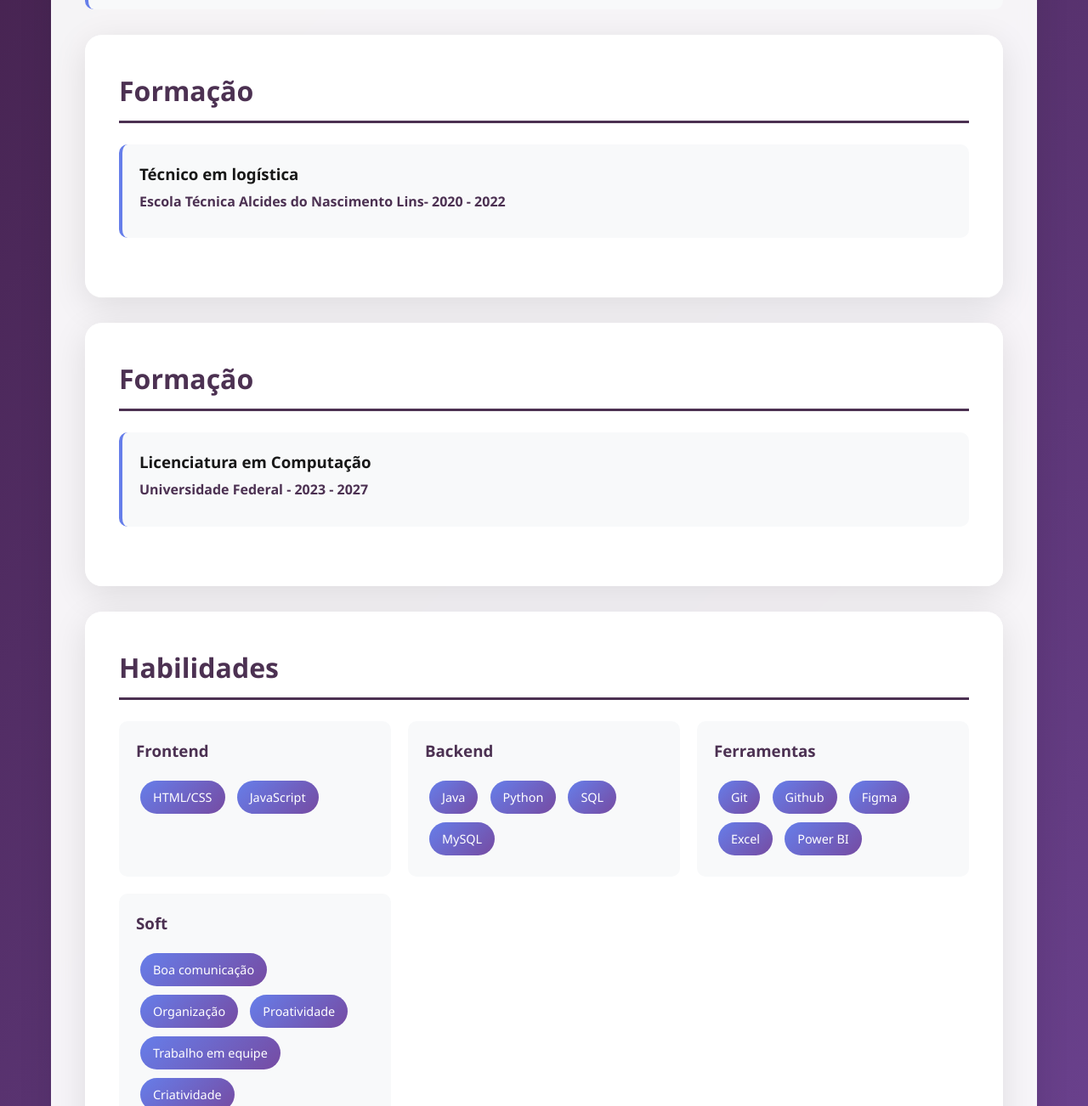
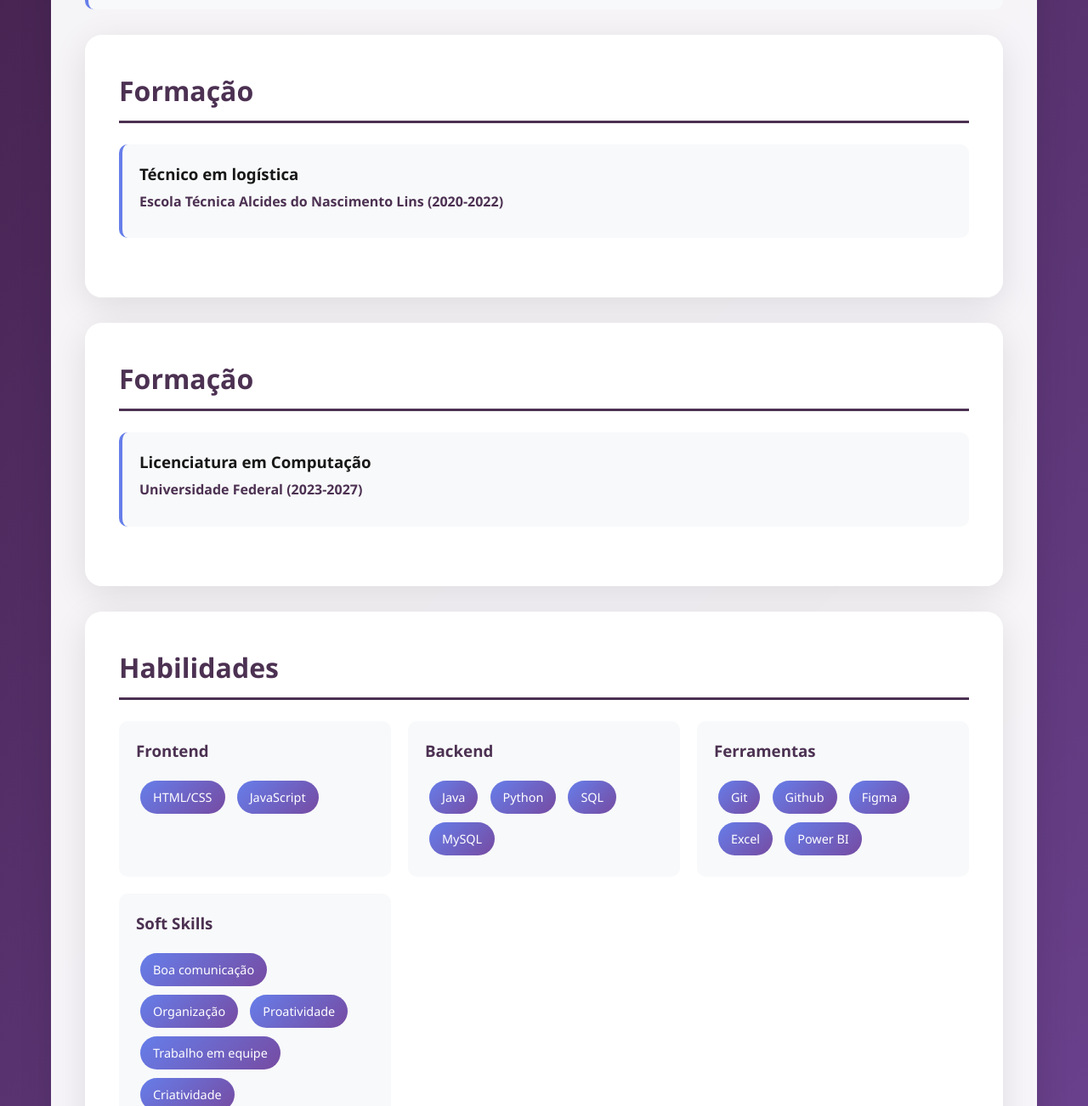
Before and after one commit to AliceMarques00/Portif-lio, a plain HTML site: page index.html in a window 1280 px wide. Shown: the part 1082-2384 px from the top of the page at 85% size. Drawn offline with Linux system fonts and the light colour scheme.

Commit message:
Refactor HTML structure and styling for portfolio

```diff
--- a/index.html
+++ b/index.html
@@ -258,14 +258,14 @@
             <h2>Formação</h2>
             <div class="education-item">
                 <h3>Técnico em logística</h3>
-                <p class="period">Escola Técnica Alcides do Nascimento Lins- 2020 - 2022</p>
+                <p class="period">Escola Técnica Alcides do Nascimento Lins (2020-2022)</p>
             </div>
         </div>
         <div class="section">
             <h2>Formação</h2>
             <div class="education-item">
                 <h3>Licenciatura em Computação</h3>
-                <p class="period">Universidade Federal - 2023 - 2027</p>
+                <p class="period">Universidade Federal (2023-2027)</p>
             </div>
         </div>
 
@@ -293,7 +293,7 @@
                     <span class="skill-tag">Power BI</span>
                 </div>
                 <div class="skill-category">
-                    <h3>Soft</h3>
+                    <h3>Soft Skills</h3>
                     <span class="skill-tag">Boa comunicação</span>
                     <span class="skill-tag">Organização</span>
                     <span class="skill-tag">Proatividade</span>
```
